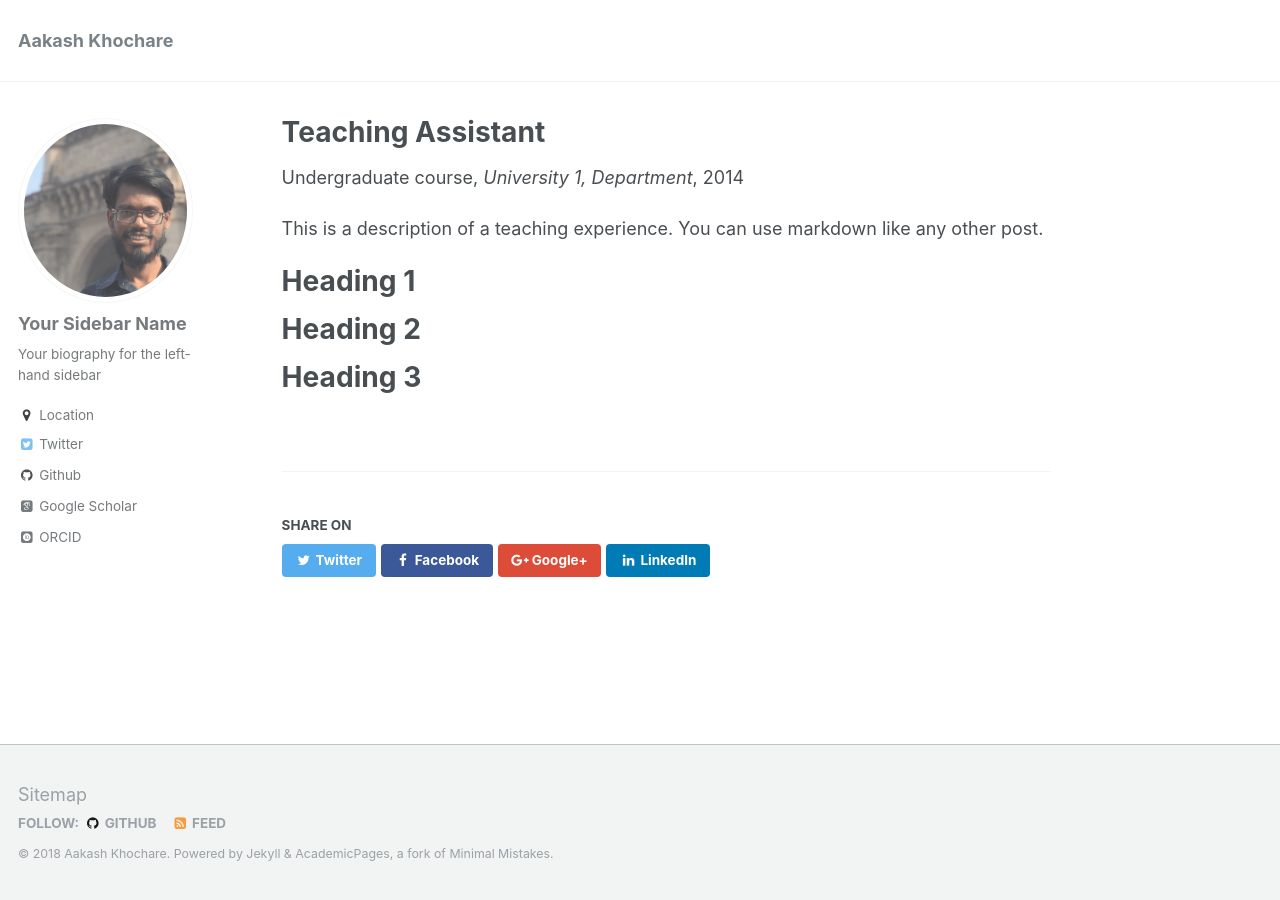
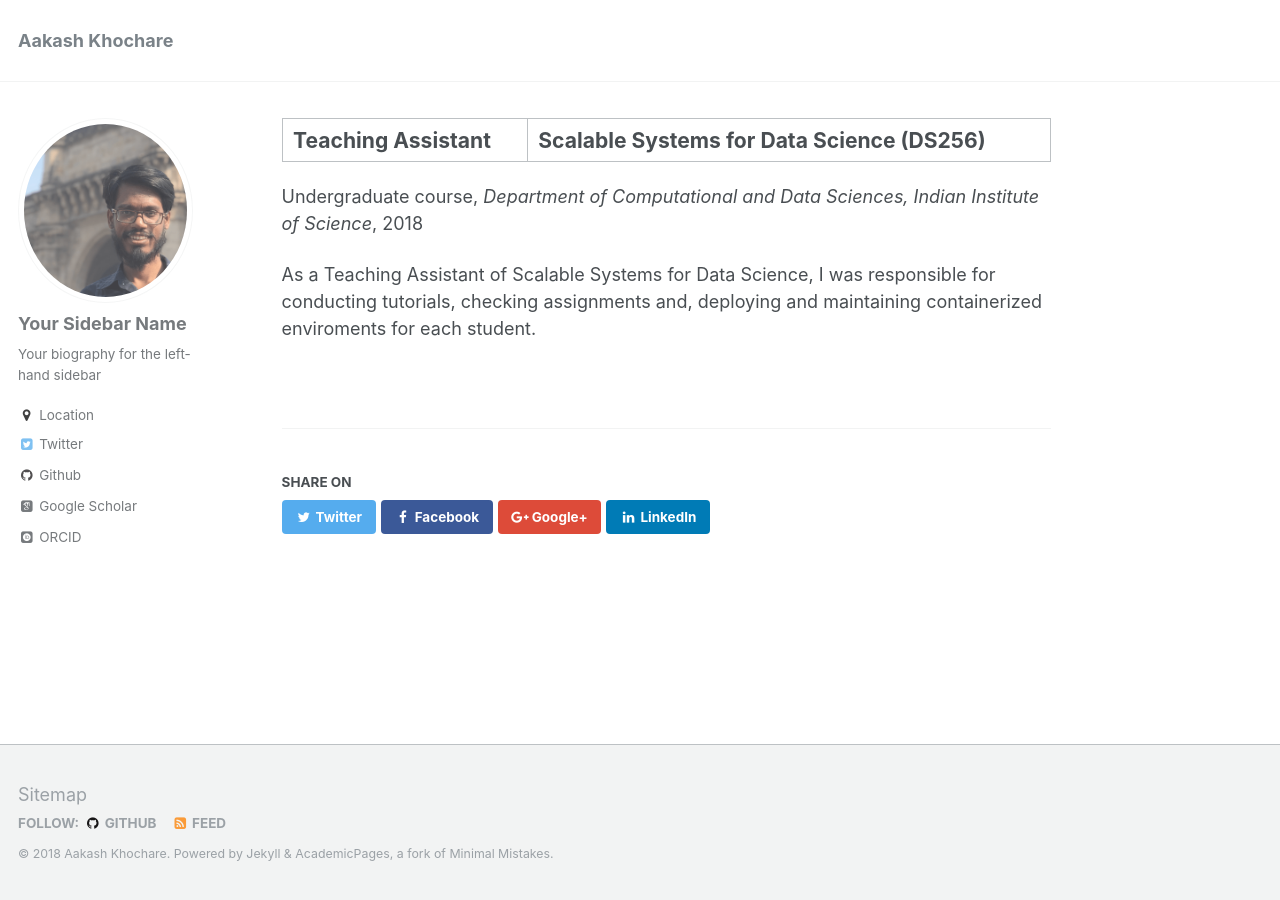
Before and after one commit to aakashkhochare/aakashkhochare.github.io, a Jekyll site: the page built from _teaching/2014-spring-teaching-1.md, in a window 1280 px wide. Built offline with Jekyll 4.4.1, drawn with Linux system fonts in a browser that asks for light colours; some web fonts are replaced.

Commit message:
Updated teaching experience

```diff
--- a/_teaching/2014-spring-teaching-1.md
+++ b/_teaching/2014-spring-teaching-1.md
@@ -1,20 +1,11 @@
 ---
-title: "Teaching Assistant"
+title: "Teaching Assistant | Scalable Systems for Data Science (DS256)"
 collection: teaching
 type: "Undergraduate course"
-permalink: /teaching/2014-spring-teaching-1
-venue: "University 1, Department"
-date: 2014-01-01
-location: "City, Country"
+permalink: /teaching/2018-DS256
+venue: "Department of Computational and Data Sciences, Indian Institute of Science"
+date: 2018-01-01
+location: "Bangalore, India"
 ---
 
-This is a description of a teaching experience. You can use markdown like any other post.
-
-Heading 1
-======
-
-Heading 2
-======
-
-Heading 3
-======
+As a Teaching Assistant of Scalable Systems for Data Science, I was responsible for conducting tutorials, checking assignments and, deploying and maintaining containerized enviroments for each student.
```
Also changed, not shown: _publications/2010-10-01-paper-title-number-2.md (+4 -9 lines).
